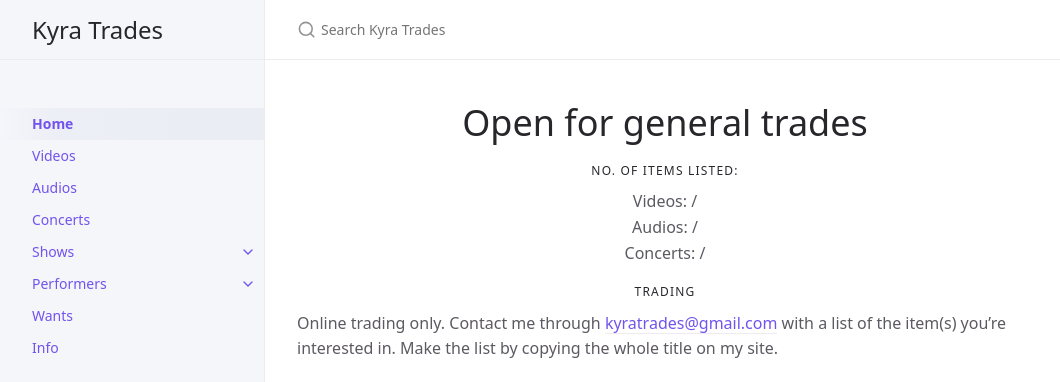
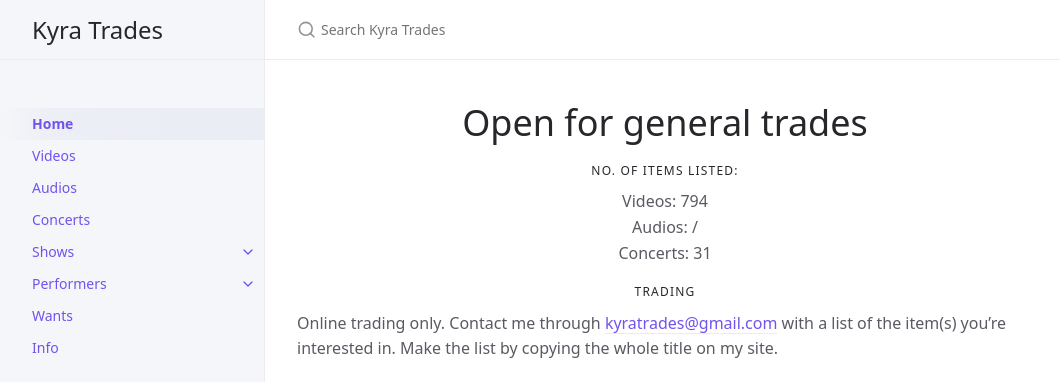
Before and after one commit to kyratrades/kyratrades.github.io, a Jekyll site: the page built from index.md, in a window 1280 px wide and 900 px high. Shown: the top 382 px of the window, without its empty margins (107-1167 px from the left). Built offline with Jekyll 4.4.1, drawn with Linux system fonts in a browser that asks for light colours.

Commit message:
Update index.md

```diff
--- a/index.md
+++ b/index.md
@@ -10,11 +10,11 @@ permalink: /
 
 ### No. of items listed:
 
-<center>Videos: /</center>
+<center>Videos: 794</center>
 
 <center>Audios: /</center>
 
-<center>Concerts: /</center>
+<center>Concerts: 31</center>
 
 
 ### Trading
```
